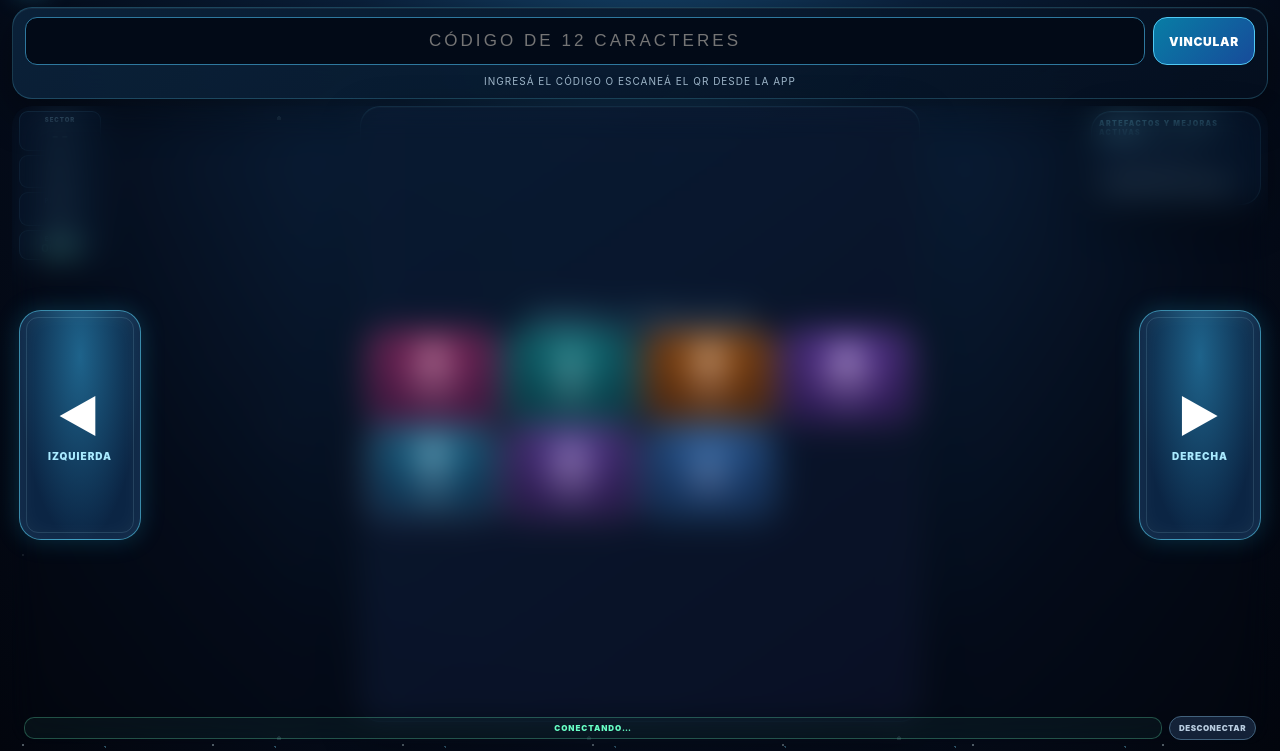
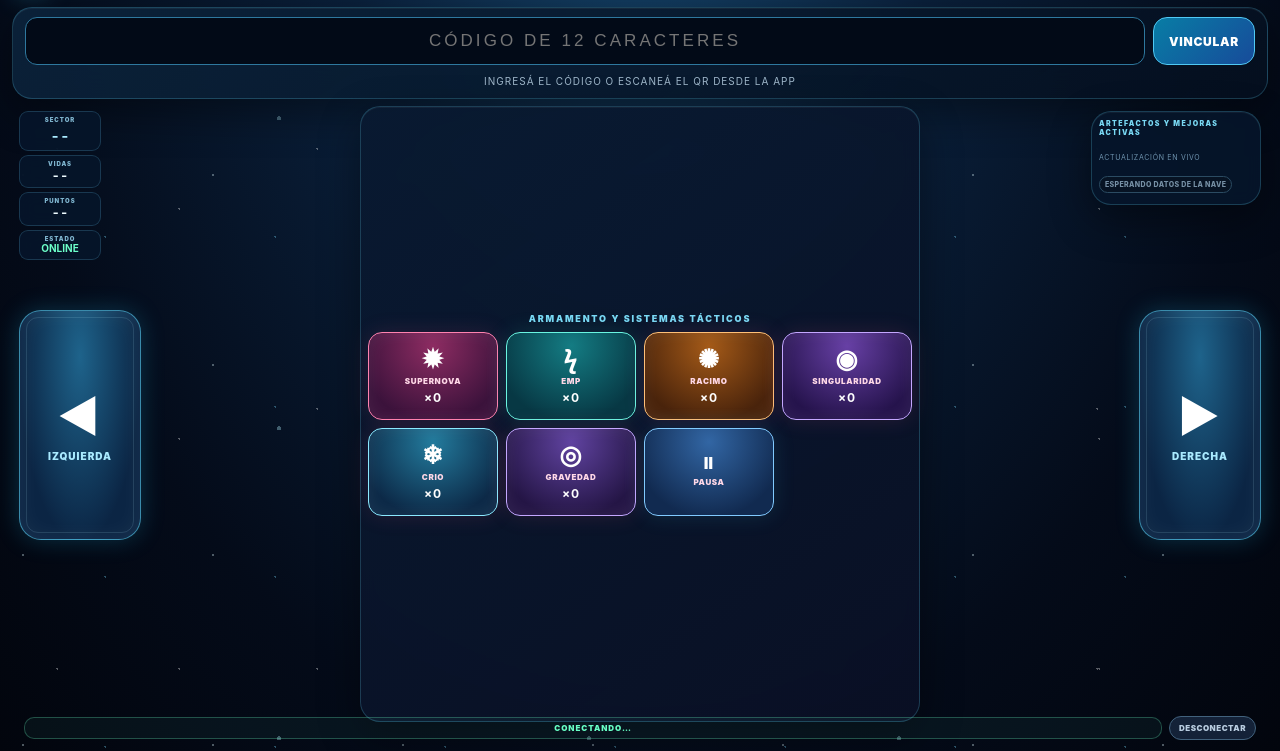
Before and after one commit to mariotonygomez81-debug/aether-nova-mobile-controller, a plain HTML site: page index.html in a window 1280 px wide. Shown: the part 49-800 px from the top of the page. Drawn offline with Linux system fonts and the light colour scheme.

Commit message:
Fix tactical controls blur from overlay backdrop filter

```diff
--- a/index.html
+++ b/index.html
@@ -85,7 +85,7 @@ button{font:inherit;border:1px solid #50c9f4;border-radius:14px;background:linea
 /* REDISEÑO DE NAVEGACIÓN: PALANCAS EN LOS EXTREMOS */
 @media(orientation:landscape){
  #controls{position:relative;isolation:isolate;display:flex;align-items:stretch;justify-content:center;gap:0;padding:0 0 22px;min-width:0}
- .flight-panel{position:absolute;inset:0;width:100%;height:100%;padding:0;border:0;background:transparent;box-shadow:none;pointer-events:none;z-index:4;display:block}
+ .flight-panel{position:absolute;inset:0;width:100%;height:100%;padding:0;border:0;background:transparent;box-shadow:none;backdrop-filter:none;-webkit-backdrop-filter:none;filter:none;pointer-events:none;z-index:4;display:block}
  .flight-panel>.section-label{display:none}
  .flight-controls{position:absolute;inset:0;display:flex;align-items:center;justify-content:space-between;gap:0;padding:0 7px;pointer-events:none}
  .flight{pointer-events:auto;flex:0 0 clamp(76px,10vw,122px);width:clamp(76px,10vw,122px);height:clamp(112px,37vh,230px);min-height:0;max-height:none;border-radius:22px;font-size:clamp(27px,5vw,44px);touch-action:none;box-shadow:0 0 24px #27caff35,inset 0 0 25px #fff1}
```
